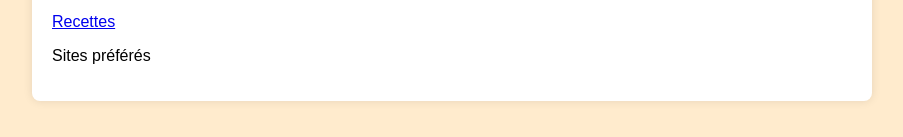
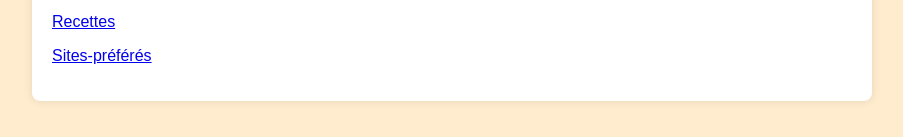
Before and after one commit to Mandarisse/project-global, a plain HTML site: page Exercice global/index.HTML in a window 1280 px wide. Shown: the part 209-346 px from the top of the page, without its empty margins (188-1091 px from the left). Drawn offline with Linux system fonts and the light colour scheme.

Commit message:
Add files via upload

```diff
--- a/Exercice global/index.HTML
+++ b/Exercice global/index.HTML
@@ -13,7 +13,8 @@
        <p><a href="http://my.efet.ac.ma/konosys/index.aspx"target="_blank">Plat form EFET</a></p>
        <p><a href="../HTML/Animaux.HTML"target="_blank">Animaux</a></p>
        <p><a href="../HTML/Recette.HTML"target="_blank">Recettes</a></p>
-       <p><a href="../HTML/Sites-préférés.html"target="_blank"></a>Sites préférés</p>
+       <p><a href="./HTML/Sites-preferes.html"target="_blank">Sites-préférés</a></p>
+
 
 
 
```
